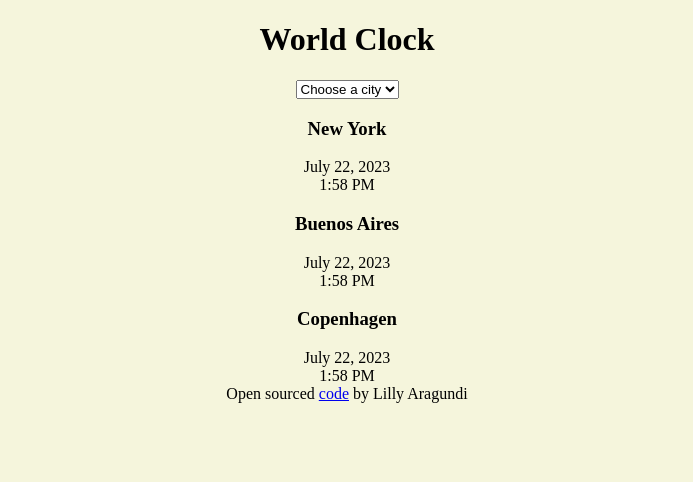
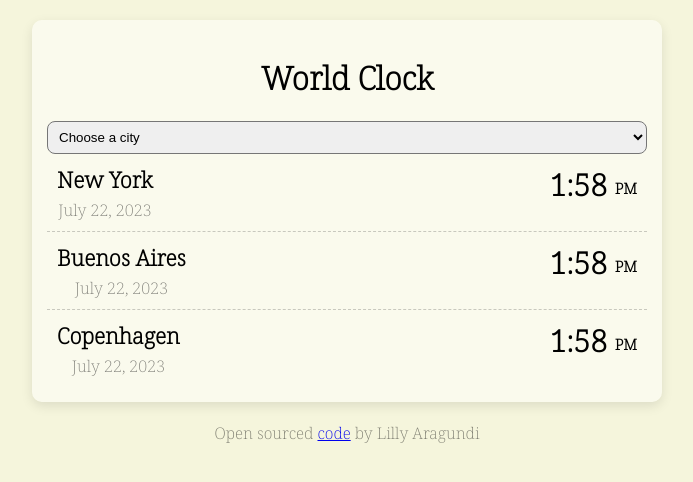
Before and after one commit to lillyaragundi/world-clock-project, a plain HTML site: page index.html in a window 1280 px wide. Shown: the whole page, without its empty margins (293-986 px from the left). Drawn offline with Linux system fonts and the light colour scheme.

Commit message:
styled with css

```diff
--- a/index.html
+++ b/index.html
@@ -4,6 +4,12 @@
     <meta charset="UTF-8" />
     <meta name="viewport" content="width=device-width, initial-scale=1.0" />
     <title>World Clock</title>
+    <link rel="preconnect" href="https://fonts.googleapis.com" />
+    <link rel="preconnect" href="https://fonts.gstatic.com" crossorigin />
+    <link
+      href="https://fonts.googleapis.com/css2?family=Noto+Serif:wght@200&display=swap"
+      rel="stylesheet"
+    />
     <link rel="stylesheet" href="src/styles.css" />
   </head>
   <body>
@@ -19,19 +25,25 @@
       </select>
 
       <div class="city">
+        <div>
           <h3>New York</h3>
           <div class="date">July 22, 2023</div>
-        <div class="time">1:58 PM</div>
+        </div>
+        <div class="time">1:58 <small>PM</small></div>
       </div>
       <div class="city">
+        <div>
           <h3>Buenos Aires</h3>
           <div class="date">July 22, 2023</div>
-        <div class="time">1:58 PM</div>
+        </div>
+        <div class="time">1:58 <small>PM</small></div>
       </div>
       <div class="city">
+        <div>
           <h3>Copenhagen</h3>
           <div class="date">July 22, 2023</div>
-        <div class="time">1:58 PM</div>
+        </div>
+        <div class="time">1:58 <small>PM</small></div>
       </div>
     </div>
     <footer>
--- a/src/styles.css
+++ b/src/styles.css
@@ -2,4 +2,55 @@ body {
   text-align: center;
   color: black;
   background-color: beige;
+  font-family: "Noto Serif", serif;
 }
+
+.container {
+  max-width: 600px;
+  margin: 20px auto;
+  padding: 15px;
+  background-color: rgba(255, 255, 255, 0.5);
+  box-shadow: rgba(0, 0, 0, 0.1) 0px 4px 12px;
+  border-radius: 10px;
+}
+
+select {
+  display: block;
+  width: 100%;
+  padding: 7px;
+  border-radius: 8px;
+}
+
+.city {
+  display: flex;
+  justify-content: space-between;
+  border-bottom: 1px dashed rgba(0, 0, 0, 0.2);
+  padding: 10px;
+}
+
+.city:last-child {
+  border-bottom: none;
+}
+
+h3 {
+  margin: 0 0 5px;
+  font-size: 22px;
+}
+
+.date {
+  opacity: 0.5;
+}
+
+.time {
+  font-size: 30px;
+  font-weight: bold;
+}
+
+.time small {
+  font-size: 15px;
+  vertical-align: middle;
+}
+
+footer {
+  color: rgba(0, 0, 0, 0.5);
+}
```
Lines whose indentation alone changed are shown as unchanged.
